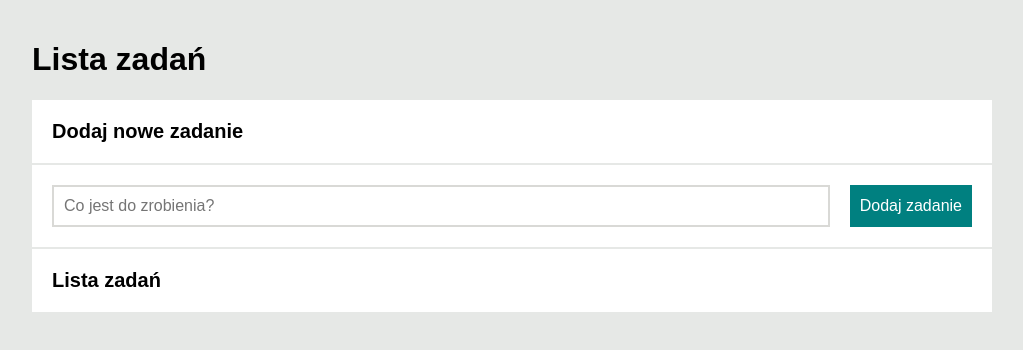
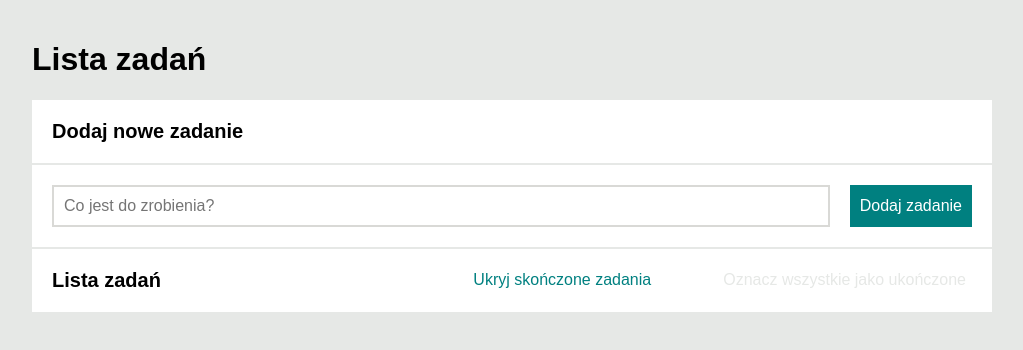
Before and after one commit to OrangeBlue342/To-do-list-5, a React (Create React App) app: page / in a window 1280 px wide. Shown: the top 350 px of the page, without its empty margins (128-1151 px from the left). Built offline with nearby package versions, Linux system fonts and the light colour scheme.

Commit message:
redux added

```diff
--- a/package.json
+++ b/package.json
@@ -4,14 +4,17 @@
   "private": true,
   "homepage": "https://orangeblue342.github.io/To-do-list-5/",
   "dependencies": {
+    "@reduxjs/toolkit": "^2.9.1",
     "@testing-library/dom": "^10.4.1",
     "@testing-library/jest-dom": "^6.8.0",
     "@testing-library/react": "^16.3.0",
     "@testing-library/user-event": "^13.5.0",
     "gh-pages": "^6.3.0",
-    "react": "^19.1.1",
+    "react": "^19.2.0",
     "react-dom": "^19.1.1",
+    "react-redux": "^9.2.0",
     "react-scripts": "5.0.1",
+    "redux": "^5.0.1",
     "styled-components": "^6.1.19",
     "web-vitals": "^2.1.4"
   },
--- a/src/features/tasks/Buttons/index.js
+++ b/src/features/tasks/Buttons/index.js
@@ -1,22 +1,22 @@
+import React from "react";
+import {useSelector, useDispatch} from "react-redux";
+import { Button, Wrapper } from "./styled";
+import { selectTasks, toggleHideDone } from "../tasksSlice";
 
-import { Button, Wrapper } from "./styled";
+const Buttons = ({setAllDone}) => {
+    // Ensure tasks is always an array
 
-const Buttons = ({tasks, hideDoneTasks, togglehideDoneTasks, setAllDone}) => {
-    // Ensure tasks is always an array
-    const safeTasks = Array.isArray(tasks) ? tasks : [];
-
-    if (safeTasks.length === 0) {
-        return null;
-    }
+    const {tasks, HideDone} = useSelector(selectTasks);
+    const dispatch = useDispatch();
 
     return (
         <Wrapper>
-            <Button onClick={togglehideDoneTasks}>
-                {hideDoneTasks ? "Pokaż" : "Ukryj"} skończone zadania
+            <Button onClick={() => dispatch (toggleHideDone())}>
+                {HideDone ? "Pokaż" : "Ukryj"} skończone zadania
             </Button>
             <Button
                 onClick={() => setAllDone()}
-                disabled={safeTasks.every(({done}) => done)}>
+                disabled={tasks.every(({done}) => done)}>
                 Oznacz wszystkie jako ukończone
             </Button>
         </Wrapper>
--- a/src/features/tasks/Form/index.js
+++ b/src/features/tasks/Form/index.js
@@ -1,10 +1,16 @@
 import React, { useState, useRef } from "react";
+import {useDispatch} from "react-redux";
 import { ButtonAdd, Input, StyledForm } from "./styled";
+import { addTask } from "../tasksSlice";
+import { Content } from "../TasksList/styled";
+import { nanoid } from "@reduxjs/toolkit";
 
-const Form = ({addNewTask}) => {
+const Form = () => {
 
     const [newTaskContent, setNewTaskContent] = useState("");
     const inputRef = useRef(null);
+
+    const dispatch = useDispatch();
 
    const onFormSubmit = (event) => {
     event.preventDefault();
@@ -12,7 +18,13 @@
     if(newTaskContent.trim() === "") {
         return;
     }
-    addNewTask(newTaskContent.trim());
+
+    dispatch(addTask({
+        content: newTaskContent.trim(),
+        done: false,
+        id: nanoid()
+    }));
+
     setNewTaskContent("");
     inputRef.current.focus();
    }
--- a/src/features/tasks/Tasks.js
+++ b/src/features/tasks/Tasks.js
@@ -4,16 +4,18 @@
 import TasksList from "./TasksList";
 import Section from "../../common/Section";
 import { useTasks } from "../../useTasks";
+import {useSelector} from "react-redux";
+import { selectTasks } from "./tasksSlice";
 
 
 
 function Tasks() {
 
+const {tasks} = useSelector(selectTasks);
+
 const {
-        tasks,
+       // tasks,
         addNewTask,
-        hideDoneTasks,
-        togglehideDoneTasks,
         removeTask,
         toggleTasksDone,
         setAllDone} = useTasks();
@@ -30,16 +32,13 @@
      title="Lista zadań"
      body={<TasksList
      tasks={tasks}
-     hideDoneTasks={hideDoneTasks}
      removeTask={removeTask}
      toggleTasksDone={toggleTasksDone}/> }
 
    extraHeaderContent={
      <Buttons
      tasks={tasks}
-     hideDoneTasks={hideDoneTasks}
-     setAllDone={setAllDone}
-     togglehideDoneTasks={togglehideDoneTasks} />
+     setAllDone={setAllDone} />
 } />
 
 
--- a/src/features/tasks/TasksList/index.js
+++ b/src/features/tasks/TasksList/index.js
@@ -1,14 +1,19 @@
+import { useSelector } from "react-redux";
+import {List, Item, Content, Button} from "./styled";
+import { selectTasks } from "../tasksSlice";
 
-import {List, Item, Content, Button} from "./styled";
 
-const TasksList = ({tasks, toggleAllTasksDone, toggleHideDoneTasks, removeTask, toggleTasksDone}) => {
-    const safeTasks = Array.isArray(tasks) ? tasks : [];
+const TasksList = ({ removeTask, toggleTasksDone, toggleAllTasksDone}) => {
+
+
+    const {tasks, HideDone} = useSelector(selectTasks);
+
     return (
         <List>
-            {safeTasks.map(task => (
+            {tasks.map(task => (
                 <Item
                 key={task.id}
-                hidden={toggleAllTasksDone && toggleHideDoneTasks}>
+                hidden={toggleAllTasksDone && HideDone}>
                     <Button
                         button_done
                         onClick={() => toggleTasksDone(task.id)}>
--- /dev/null
+++ b/src/features/tasks/tasksSlice.js
@@ -0,0 +1,21 @@
+import { createSlice } from "@reduxjs/toolkit";
+
+const TasksSlice = createSlice({
+    name: 'tasks',
+    initialState: {
+        tasks: [],
+        HideDone: false,
+    },
+    reducers: {
+        addTask: ({tasks}, {payload}) => {
+            tasks.push(payload);
+        },
+        toggleHideDone: state => {
+            state.HideDone = !state.HideDone;
+        }
+    },
+});
+
+export const {addTask, toggleHideDone} = TasksSlice.actions;
+export const selectTasks = state => state.tasks;
+export default TasksSlice.reducer;
--- a/src/index.js
+++ b/src/index.js
@@ -1,20 +1,22 @@
 import React from 'react';
 import ReactDOM from 'react-dom/client';
 import { ThemeProvider } from 'styled-components';
+import {Provider} from "react-redux";
 import { GlobalStyle } from './GlobalStyle';
 import App from './App';
 import reportWebVitals from './reportWebVitals';
 import {theme} from "./theme";
-
-
+import store from "./store";
 
 const root = ReactDOM.createRoot(document.getElementById('root'));
 root.render(
   <React.StrictMode>
+    <Provider store={store}>
     <ThemeProvider theme={theme}>
       <GlobalStyle />
     <App />
     </ThemeProvider>
+    </Provider>
   </React.StrictMode>
 );
 
--- /dev/null
+++ b/src/store.js
@@ -0,0 +1,8 @@
+import { configureStore } from "@reduxjs/toolkit";
+import tasksReducer from './features/tasks/tasksSlice';
+
+export default configureStore({
+    reducer: {
+        tasks: tasksReducer,
+    },
+});
```
Also changed, not shown: 1 other file (tests, documents, lock files or other folders).
